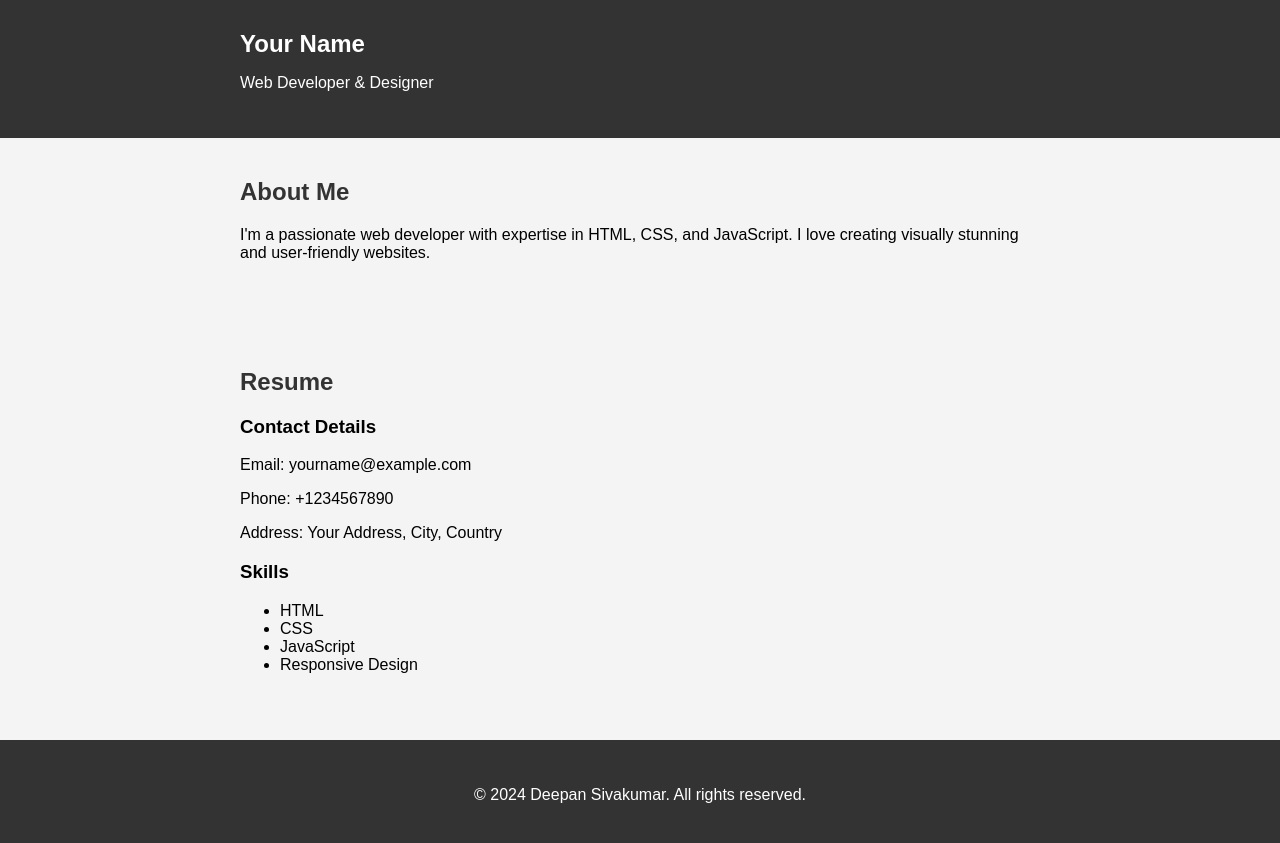
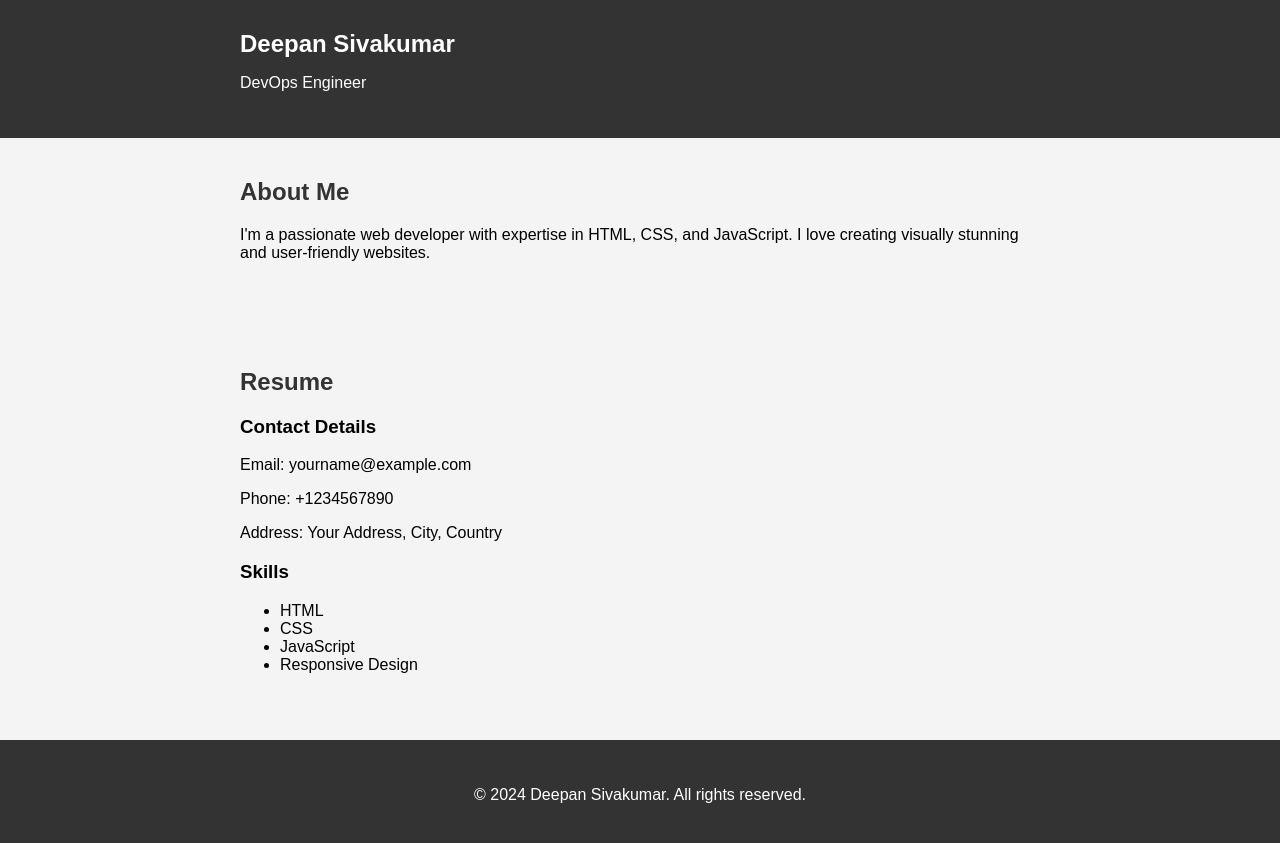
Before and after one commit to deepansivakumar/deepansivakumar.github.io, a plain HTML site: page index.html in a window 1280 px wide. Drawn offline with Linux system fonts and the light colour scheme.

Commit message:
Update index.html

```diff
--- a/index.html
+++ b/index.html
@@ -9,8 +9,8 @@
 <body>
     <header>
         <div class="container">
-            <h1>Your Name</h1>
-            <p>Web Developer & Designer</p>
+            <h1>Deepan Sivakumar</h1>
+            <p>DevOps Engineer</p>
         </div>
     </header>
 
```
